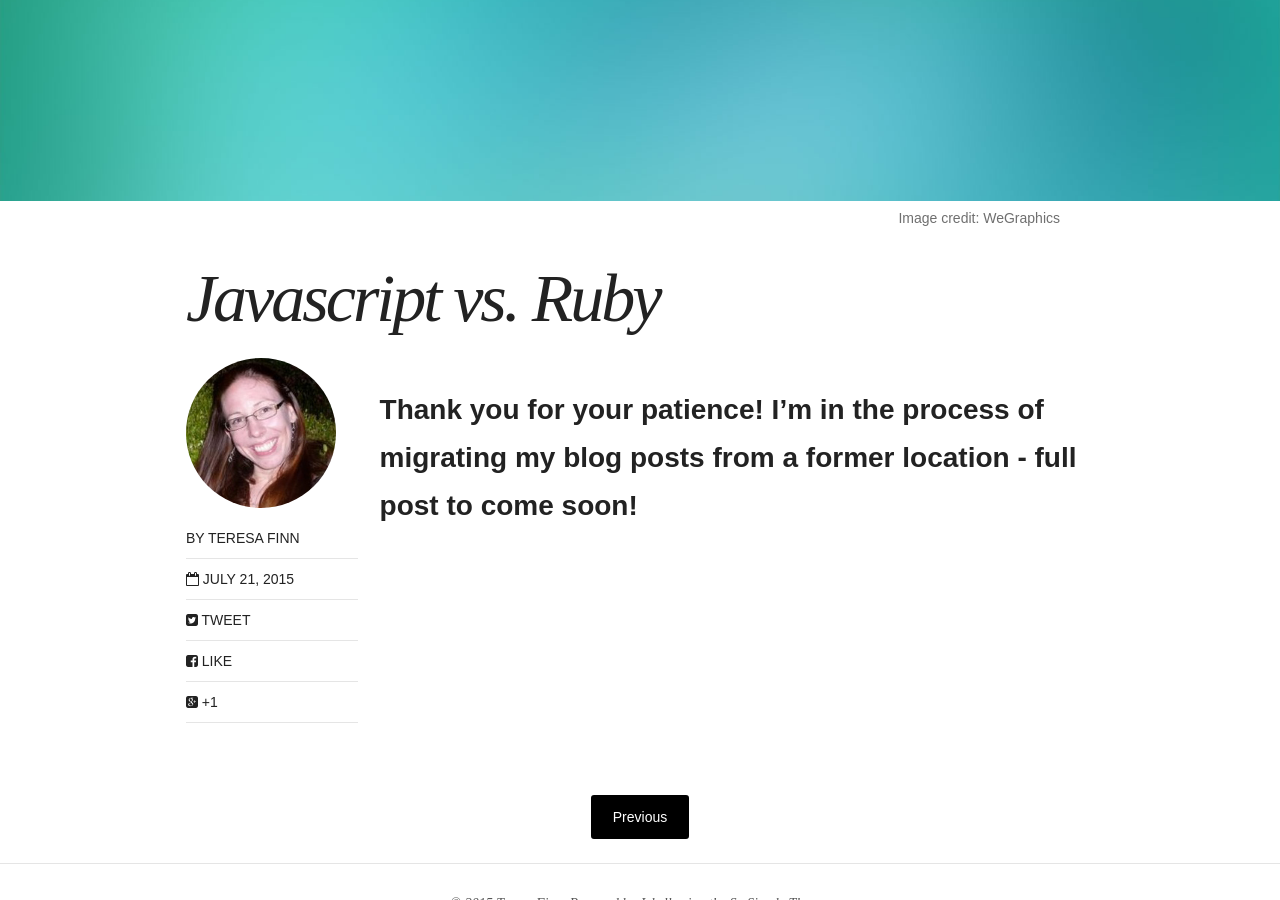
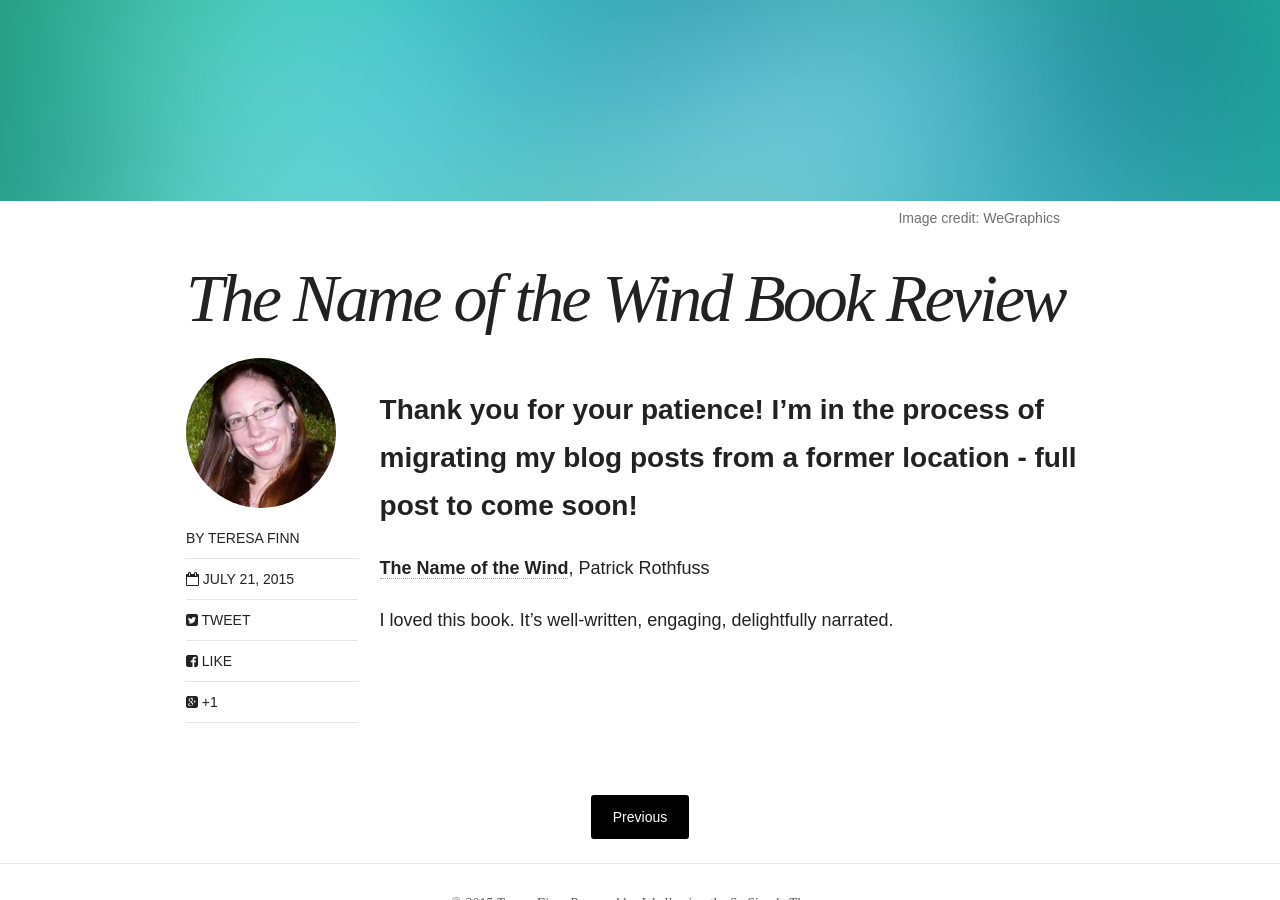
Before and after one commit to teresafinn/teresafinn.github.io, a Jekyll site: the page built from _posts/writings/2015-07-21-name-of-the-wind-review.md, in a window 1280 px wide and 900 px high, scrolled down 492 px. Built offline with Jekyll 4.4.1, drawn with Linux system fonts in a browser that asks for light colours; nearby versions of some CDN libraries.

Commit message:
Add name of wind beginning

```diff
--- a/_posts/writings/2015-07-21-name-of-the-wind-review.md
+++ b/_posts/writings/2015-07-21-name-of-the-wind-review.md
@@ -1,7 +1,7 @@
 ---
 layout: post
-title: Javascript vs. Ruby
-excerpt: "The fascinating differences between these two programming languages!"
+title: The Name of the Wind Book Review
+excerpt: "The way Lord of the Rings should have read..."
 modified:
 categories: articles
 tags:
@@ -15,15 +15,6 @@
 
 ### Thank you for your patience! I'm in the process of migrating my blog posts from a former location - full post to come soon!
 
-<!-- This is some pretty interesting stuff right here! I love the idea of exploring this!! -->
+[**The Name of the Wind**](http://www.amazon.com/Name-Wind-Kingkiller-Chronicle/dp/0756404746/ref=sr_1_1?s=books&ie=UTF8&qid=1437298364&sr=1-1&keywords=name+of+the+wind&pebp=1437298365619&perid=10FJZ4KEYJAPT3MYGPQR), Patrick Rothfuss
 
-<!-- This and self
-
-In JS syntax, there are no “end” to if statements. The syntax is different (and forgettable unfortunately. if (thing) { ;} else { ;}
-
-confirm, prompt, alert
-
-javascript makes global and local variables a little more transparent than ruby. In javascript you have to declare variables (e.g.: var x = 8). If you don’t declare a variable inside of a function (x = a + b) then you will be resetting the variable x you had declared earlier to the evaluation of a + b. I think this is a bit more transparent than it is in ruby. In Ruby you just have to KNOW that x = 8 in one context and x = something else in another context. tricky, tricky!
-
-declared function versus function expression.
-a declared function explicitly gives the function a name. a function expression assigns a function (either named or unnamed) to a variable. -->
+I loved this book. It's well-written, engaging, delightfully narrated.
```
